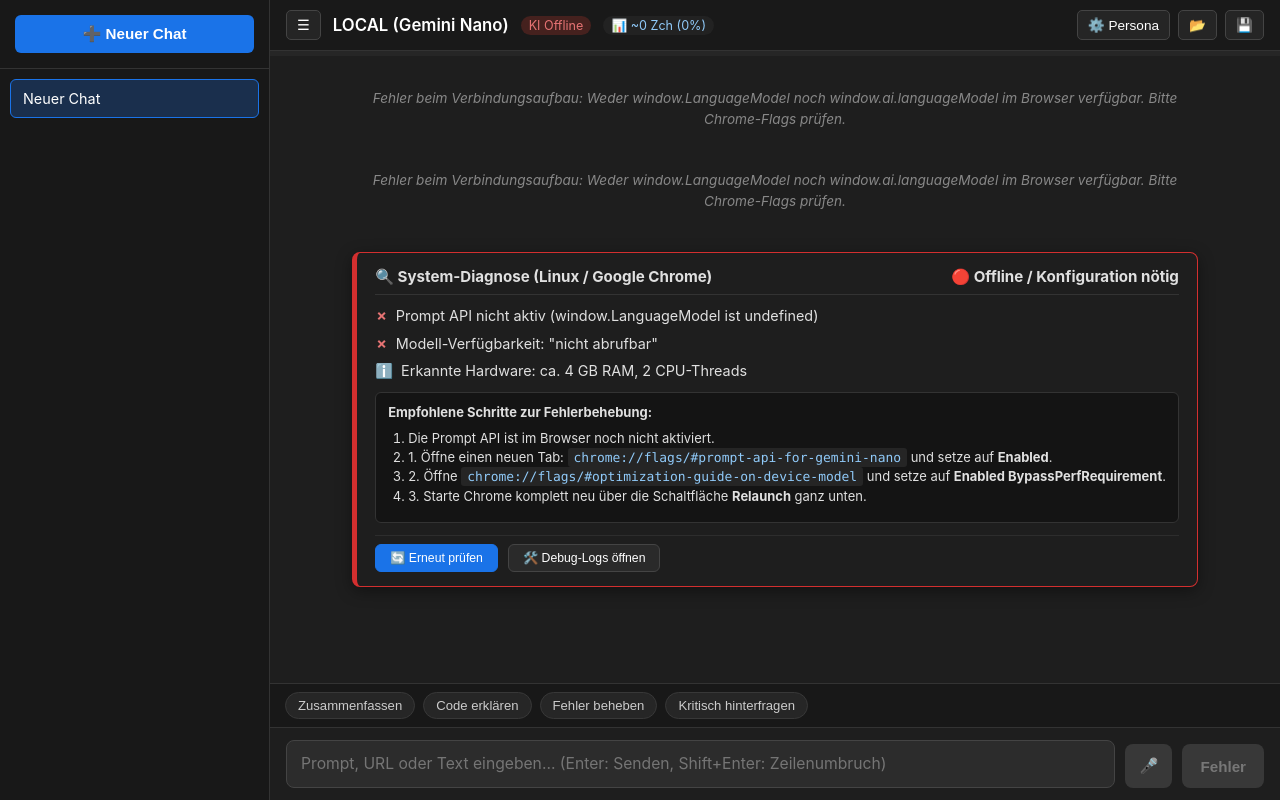
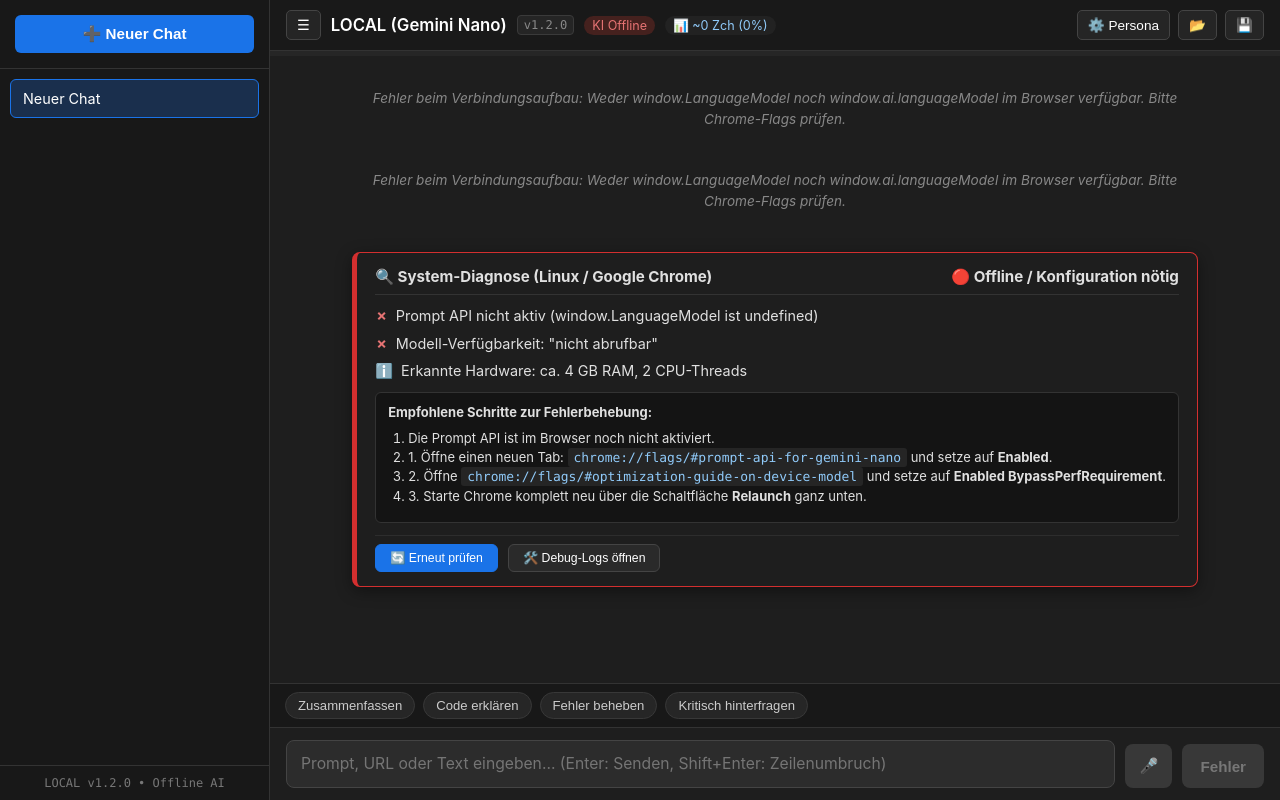
Before and after one commit to Meik1982/LOCAL, a website: page index.html in a window 1280 px wide. Drawn offline with Linux system fonts and the light colour scheme.

Commit message:
feat(ui): Sichtbare Versionsanzeige im Header, Sidebar & Debug-Terminal (v1.2.0)
- Version v1.2.0 im Chat-Header als dezenter Badge (#app-version-badge) mit Tooltip integriert
- Footer mit Versionsanzeige in der Seitenleiste (.sidebar-footer) hinzugefügt
- Versionsangabe im Header des System Debug Terminals (Strg+D) ergänzt
- CONFIG.APP_VERSION und package.json synchron auf 1.2.0 aktualisiert
- Test 15 zur automatisierten Versions-Konsistenzprüfung in tests/test_local.js hinzugefügt

```diff
--- a/index.html
+++ b/index.html
@@ -95,6 +95,11 @@
         }
         .session-item:hover .session-item-delete { display: inline-block; }
         .session-item-delete:hover { background: rgba(255, 82, 82, 0.2); }
+        .sidebar-footer {
+            padding: 10px 15px; border-top: 1px solid var(--border-color);
+            font-size: 0.75em; color: #777; text-align: center; font-family: 'Consolas', 'Menlo', monospace;
+            user-select: none;
+        }
 
         /* === Haupt-Chatbereich === */
         #chat-container {
@@ -114,7 +119,12 @@
             display: flex; justify-content: space-between; align-items: center;
             border-bottom: 1px solid var(--border-color);
         }
-        .header-title-area { display: flex; align-items: center; gap: 12px; font-weight: 600; font-size: 1.05em; }
+        .header-title-area { display: flex; align-items: center; gap: 10px; font-weight: 600; font-size: 1.05em; }
+        .header-version-badge {
+            font-size: 0.72em; padding: 2px 6px; border-radius: 4px;
+            font-weight: 500; background: #252525; color: #888; border: 1px solid #3a3a3a;
+            font-family: 'Consolas', 'Menlo', monospace; user-select: none;
+        }
         .header-status-badge {
             font-size: 0.75em; padding: 2px 8px; border-radius: 12px;
             font-weight: normal; background: #333; color: #aaa; display: inline-flex; align-items: center; gap: 4px;
@@ -361,7 +371,7 @@
         <!-- Debug Terminal Overlay -->
         <div id="debug-terminal">
             <div id="debug-terminal-header">
-                <span>🛠️ System Debug Terminal (Strg+D / Cmd+D)</span>
+                <span>🛠️ System Debug Terminal v1.2.0 (Strg+D / Cmd+D)</span>
                 <button id="export-log-btn" class="action-btn" style="color: white; border: 1px solid #555; padding: 3px 8px;">Logs exportieren (.log)</button>
             </div>
             <div id="debug-log"></div>
@@ -371,6 +381,9 @@
         <div id="sidebar">
             <div class="sidebar-header"><button class="new-chat-full-btn" id="sidebar-new-btn">➕ Neuer Chat</button></div>
             <div id="session-list"></div>
+            <div class="sidebar-footer">
+                <span>LOCAL v1.2.0 • Offline AI</span>
+            </div>
         </div>
 
         <!-- Main Chat Area -->
@@ -381,6 +394,7 @@
                 <div class="header-title-area">
                     <button id="toggle-sidebar-btn" class="icon-btn" title="Seitenleiste ein/ausblenden (Strg+B / Cmd+B)">☰</button>
                     <span>LOCAL (Gemini Nano)</span>
+                    <span id="app-version-badge" class="header-version-badge" title="LOCAL Version 1.2.0 (Zero-Dependency In-Browser AI)">v1.2.0</span>
                     <span id="api-status-badge" class="header-status-badge">Prüfe KI...</span>
                     <span id="token-counter-badge" class="header-status-badge" style="display: none; background: #222; color: #90caf9;" title="Kontext-Auslastung"></span>
                 </div>
@@ -432,6 +446,7 @@
          * @typedef {Object} AppConfig
          */
         const CONFIG = {
+            APP_VERSION: "1.2.0",
             SCROLL_THRESHOLD: 30,
             FILE_PREFIX: "--- Lokaler KI-Chat Export ---",
             MAX_WEBPAGE_CHARS: 3500,
--- a/package.json
+++ b/package.json
@@ -1,6 +1,6 @@
 {
   "name": "local-chat",
-  "version": "1.1.0",
+  "version": "1.2.0",
   "description": "LOCAL (Lokale Offline Chat Anwendungs-Logik): Zero-Dependency In-Browser Chat mit Chrome Gemini Nano",
   "main": "index.html",
   "scripts": {
```
Also changed, not shown: tests/test_local.js (+15 -0 lines).
